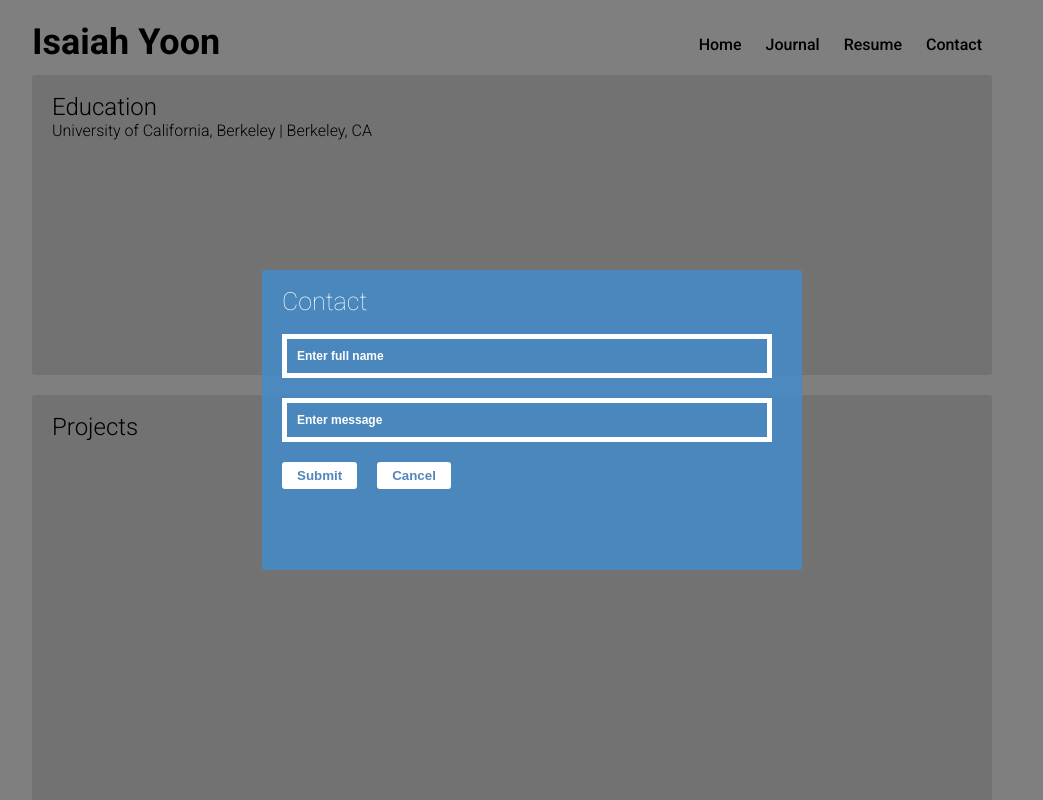
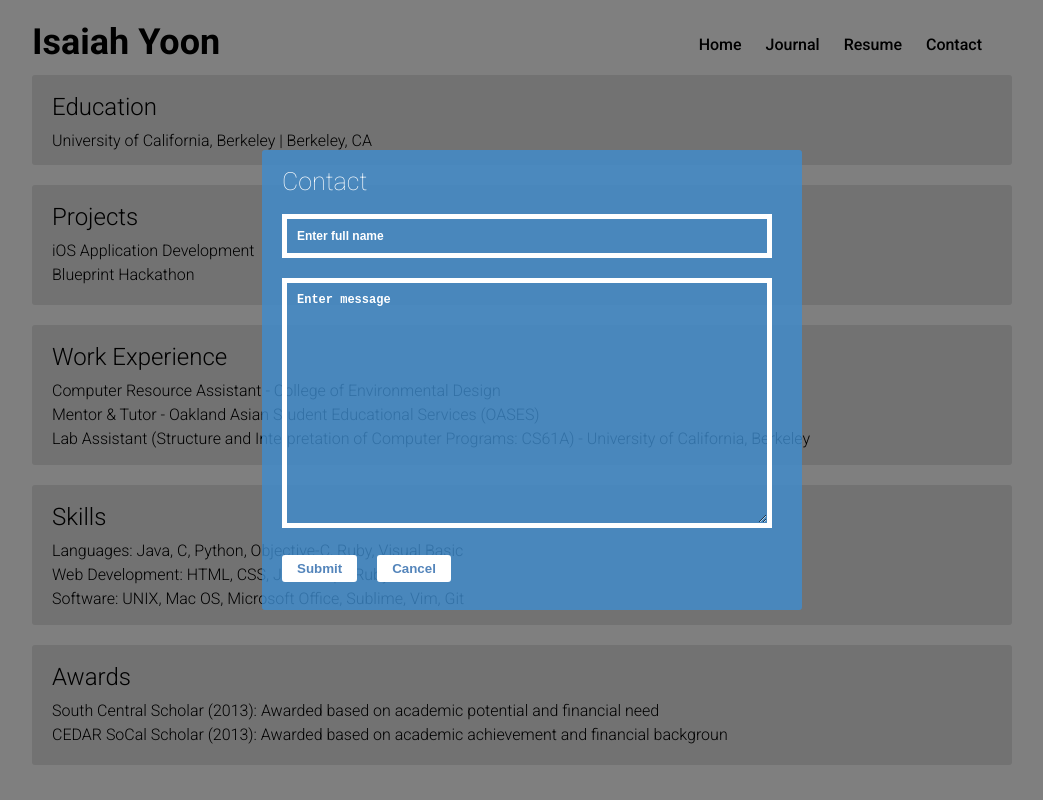
Before and after one commit to isaiahyoon/isaiahyoon.github.io, a plain HTML site: page resume.html in a window 1280 px wide. Both pictures are taken after a click on the item "Contact". Shown: the top 800 px of the page, without its empty margins (128-1171 px from the left). Drawn offline with Linux system fonts and the light colour scheme.

Commit message:
Update journal and resume

```diff
--- a/assets/css/style.css
+++ b/assets/css/style.css
@@ -176,6 +176,10 @@ aside {
     margin: 0 auto;
 }
 
+#contact-message {
+    height: 220px;
+}
+
 #modal-container {
     width: 100%;
     height: 100%;
@@ -192,7 +196,7 @@ aside {
 
 #modal-box-wrapper {
     position: absolute;
-    top: calc(50% - 130px);
+    top: calc(50% - 250px);
     left: calc(50% - 250px);
 }
 
@@ -200,7 +204,7 @@ aside {
     border-radius: 3px;
     margin: 0 auto;
     width: 500px;
-    height: 260px;
+    height: 420px;
     background-color: rgba(63, 140, 207, .8);
     padding: 20px;
 }
@@ -228,7 +232,7 @@ button {
     margin-left: 20px;
 }
 
-input {
+input, textarea {
     border: 5px solid white;
     padding: 10px;
     background: transparent;
@@ -240,6 +244,9 @@ input {
     color: white;
 }
 
+textarea::-webkit-input-placeholder {
+    color: white;
+}
 
 input::-webkit-input-placeholder {
     color: white;
@@ -252,40 +259,63 @@ input::-webkit-input-placeholder {
 
 /* Resume */
 
-.resume-card {
+.resume-card, .journal-card {
     background-color: #e5e5e5;
     border-radius: 3px;
-    width: 100%;
+    width: calc(100% - 20px);
     height: 500px;
     margin-bottom: 20px;
+    padding-right: 20px;
 }
 
-.resume-card * {
+.resume-card, .journal-card * {
     padding-left: 20px;
     font-weight: 300;
 }
 
-.resume-category {
+.resume-category, .journal-date {
     font-size: 24px;
     padding-top: 20px;
+    margin-bottom: 10px;
 }
 
 #education-card {
+    height: 90px;
+}
+
+#projects-card {
+    height: 120px;
+}
+
+#experience-card {
+    height: 140px;
+}
+
+#skills-card {
+    height: 140px;
+}
+
+#awards-card {
+    height: 120px;
+}
+
+/* Journal */
+
+#nov27-14 {
+    height: 370px;
+}
+
+#nov30-14 {
     height: 300px;
 }
 
-#projects-card {
-    height: 500px;
+.journal-img {
+    float: right;
+    width: 300px;
 }
 
-#experience-card {
-    height: 300px;
+.journal-img img {
+    padding: 0;
+    width: 100%;
+    border-radius: 3px;
 }
-
-#skills-card {
-    height: 200px;
-}
-
-#awards-card {
-    height: 200px;
-}
--- a/resume.html
+++ b/resume.html
@@ -19,7 +19,7 @@
                     <div id="modal-header">Contact</div>
                     <div id="modal-content">
                         <input type="text" id="contact-name" placeholder="Enter full name">
-                        <input type="password" id="contact-message" placeholder="Enter message">
+                        <textarea type="text" id="contact-message" placeholder="Enter message"></textarea>
                     </div>
                     <div id="modal-footer">
                         <button id="submit" type="submit">Submit</submit>
@@ -49,15 +49,25 @@
                 </div>
                 <div class = "resume-card" id = "projects-card">
                     <div class = "resume-category">Projects</div>
+                    <div>iOS Application Development</div>
+                    <div>Blueprint Hackathon</div>
                 </div>
                 <div class = "resume-card" id = "experience-card">
                     <div class = "resume-category">Work Experience</div>
+                    <div>Computer Resource Assistant - College of Environmental Design</div>
+                    <div>Mentor & Tutor - Oakland Asian Student Educational Services (OASES)</div>
+                    <div>Lab Assistant (Structure and Interpretation of Computer Programs: CS61A) - University of California, Berkeley</div>
                 </div>
                 <div class = "resume-card" id = "skills-card">
                     <div class = "resume-category">Skills</div>
+                    <div>Languages: Java, C, Python, Objective-C, Ruby, Visual Basic</div>
+                    <div>Web Development: HTML, CSS, JavaScript, Ruby on Rails</div>
+                    <div>Software: UNIX, Mac OS, Microsoft Office, Sublime, Vim, Git</div>
                 </div>
                 <div class = "resume-card" id = "awards-card">
                     <div class = "resume-category">Awards</div>
+                    <div>South Central Scholar (2013): Awarded based on academic potential and financial need</div>
+                    <div>CEDAR SoCal Scholar (2013): Awarded based on academic achievement and financial backgroun</div>
                 </div>
             </div>
         </div>
```
Also changed, not shown: index.html (+9 -8 lines), journal.html (+15 -1 lines), assets/img/bibimbap.jpg (added), assets/img/peace_nd_fuzz.jpg (added), assets/js/script.js (line endings or trailing spaces).
